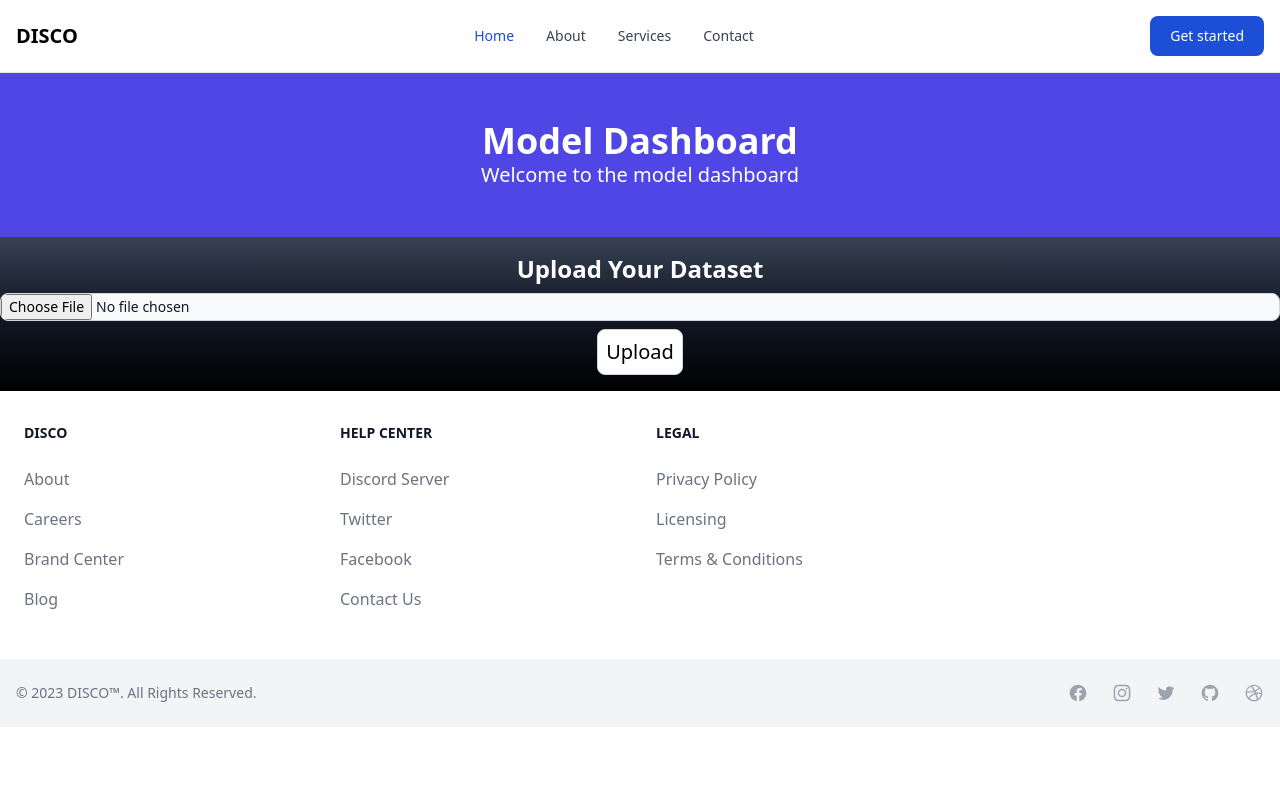
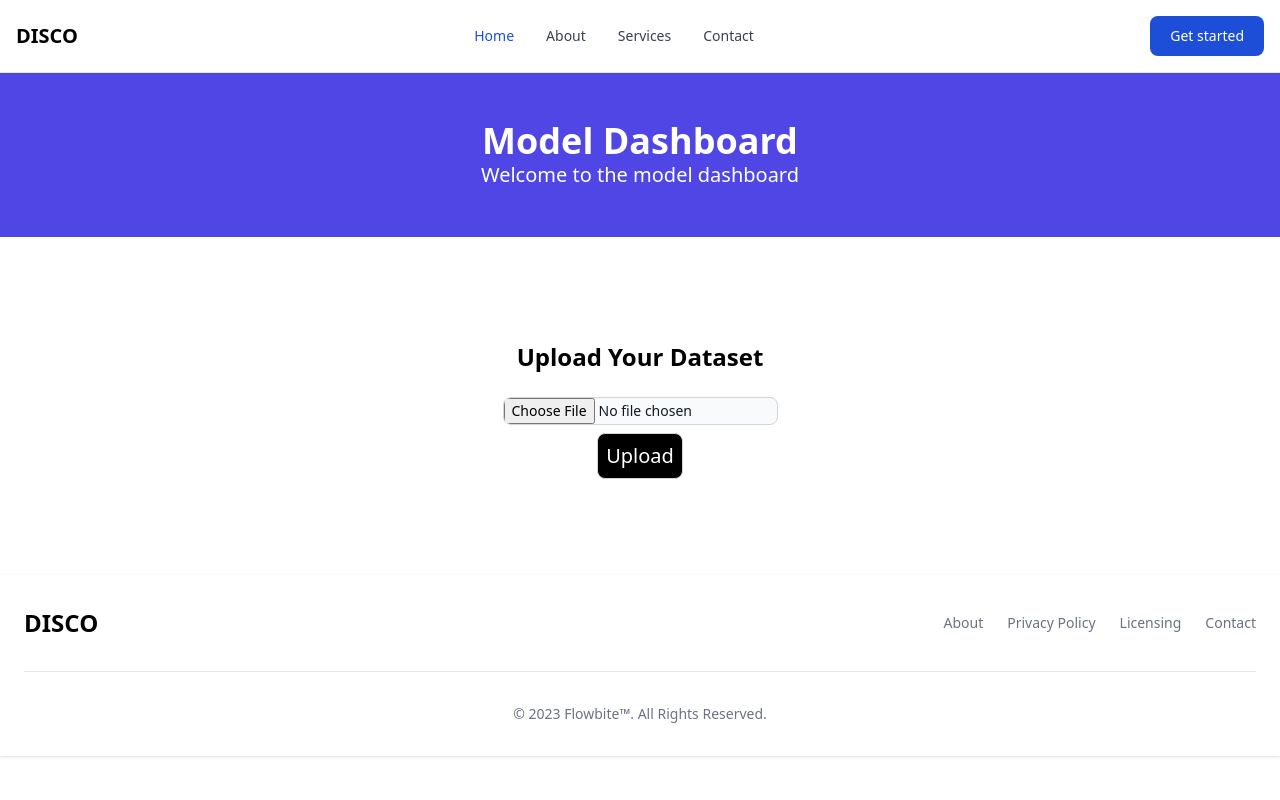
Before and after one commit to ankush-003/Inventory-Management-Model, a Flask app: page /upload in a window 1280 px wide. Run offline with Flask 2, Linux system fonts and the light colour scheme; some libraries are stand-ins or nearby versions.

Commit message:
completed frontend

```diff
--- a/model_api/templates/base.html
+++ b/model_api/templates/base.html
@@ -10,7 +10,7 @@
     <script src="https://cdn.tailwindcss.com"></script>
 </head>
 <body>
-    <div class="flex flex-col">
+    <div class="flex flex-col h-screen">
         <div class="mx-auto bg-indigo-600 container w-full ">
             <div class="container mx-auto">
                 <nav class="bg-white px-2 sm:px-4 py-2.5 dark:bg-gray-900 w-full z-20 top-0 left-0 border-b border-gray-200 dark:border-gray-600">
@@ -64,7 +64,7 @@
     {% block content %}
     {% endblock %}
 
-    <footer class="bg-white dark:bg-gray-900">
+    <!-- <footer class="bg-white dark:bg-gray-900">
       <div class="mx-auto w-full container">
         <div class="grid grid-cols-2 gap-8 px-6 py-8 md:grid-cols-4">
           <div>
@@ -143,6 +143,33 @@
           </div>
         </div>
       </div>
+    </footer> -->
+
+
+    <footer class="bg-white shadow dark:bg-gray-900 ">
+        <div class="w-full container mx-auto p-4 md:px-6 md:py-8">
+            <div class="sm:flex sm:items-center sm:justify-between">
+                <a href="/" class="flex items-center mb-4 sm:mb-0">
+                    <span class="self-center text-2xl font-semibold whitespace-nowrap dark:text-white">DISCO</span>
+                </a>
+                <ul class="flex flex-wrap items-center mb-6 text-sm font-medium text-gray-500 sm:mb-0 dark:text-gray-400">
+                    <li>
+                        <a href="#" class="mr-4 hover:underline md:mr-6 ">About</a>
+                    </li>
+                    <li>
+                        <a href="#" class="mr-4 hover:underline md:mr-6">Privacy Policy</a>
+                    </li>
+                    <li>
+                        <a href="#" class="mr-4 hover:underline md:mr-6 ">Licensing</a>
+                    </li>
+                    <li>
+                        <a href="#" class="hover:underline">Contact</a>
+                    </li>
+                </ul>
+            </div>
+            <hr class="my-6 border-gray-200 sm:mx-auto dark:border-gray-700 lg:my-8" />
+            <span class="block text-sm text-gray-500 sm:text-center dark:text-gray-400">© 2023 <a href="https://flowbite.com/" class="hover:underline">Flowbite™</a>. All Rights Reserved.</span>
+        </div>
     </footer>
 </div>
     <script src="{{url_for('static', filename='js/prediction.js')}}"></script>
--- a/model_api/templates/dataset.html
+++ b/model_api/templates/dataset.html
@@ -1,7 +1,7 @@
 {% extends "base.html" %}
 {% block title %}Work on Dataset{% endblock %}
 {% block content %}
-<div class="bg-accent-dark flex justify-center items-center flex-col">
+<div class="bg-accent-dark flex justify-center items-center flex-col pb-20">
   <p class="text-black text-2xl p-3 font-mono">
     Prophet is a procedure for forecasting time series data based on an additive model where non-linear trends are fit with yearly, weekly, and daily seasonality, plus holiday effects. It works best with time series that have strong seasonal effects and several seasons of historical data. Prophet is robust to missing data and shifts in the trend, and typically handles outliers well.
   </p>
--- a/model_api/templates/index.html
+++ b/model_api/templates/index.html
@@ -1,7 +1,7 @@
 {% extends 'base.html' %}
 {% block title %}Welcome to Disco{% endblock title %}
 {% block content %}
-<div class="container mx-auto">
+<div class="container mx-auto flex-grow">
     <div class="flex flex-col items-center justify-center py-12">
         <h1 class="text-4xl font-bold">Welcome to Disco</h1>
         <p class="text-xl">Disco is a web application that allows you to upload a dataset and train a model on it. You can then use the model to make predictions on new data.</p>
--- a/model_api/templates/output.html
+++ b/model_api/templates/output.html
@@ -88,6 +88,7 @@
             maintainAspectRatio: false,
             scales: {
                 y: {
+                    labelString: 'Demand',
                     beginAtZero: true
                 }
             }
@@ -118,6 +119,7 @@
                 maintainAspectRatio: false,
                 scales: {
                     y: {
+                        labelString: 'Demand',
                         beginAtZero: true
                     }
                 }
--- a/model_api/templates/upload.html
+++ b/model_api/templates/upload.html
@@ -1,12 +1,12 @@
 {% extends 'base.html' %}
 {% block title %}Upload Dataset{% endblock %}
 {% block content %}
-<section class="bg-gradient-to-b pt-2" style="background-image: linear-gradient(rgb(55, 65, 81), rgb(17, 24, 39), rgb(0, 0, 0))"
-<div class="flex items-center justify-center w-full gap-x-4 gap-y-2 px-6">
-    <h1 class="text-white text-center text-2xl p-2 font-semibold">Upload Your Dataset</h1>
+<section class=" pt-4">
+<div class="flex flex-col items-center justify-center w-full gap-x-4 gap-y-4 px-6 py-20">
+    <h1 class="text-center text-2xl p-2 font-semibold flex-grow">Upload Your Dataset</h1>
     <form action="/dataset" method="POST" enctype="multipart/form-data" class="flex flex-col items-center justify-center gap-y-2 pb-4 gap-x-4">
         <input class="block w-full text-sm text-gray-900 border border-gray-300 rounded-lg cursor-pointer bg-gray-50 dark:text-gray-400 focus:outline-none dark:bg-gray-700 dark:border-gray-600 dark:placeholder-gray-400 mx-auto" id="file_input" type="file" accept=".csv" name="file" id="file" placeholder="Upload dataset">
-        <input type="submit" value="Upload" name="submit" class="block w-auto p-2 text-xl text-dark border border-gray-300 rounded-lg cursor-pointer bg-white">
+        <input type="submit" value="Upload" name="submit" class="block w-auto p-2 text-xl text-white border border-gray-300 rounded-lg cursor-pointer bg-black flex-grow">
     </form>
 </div>
 </section>
```
